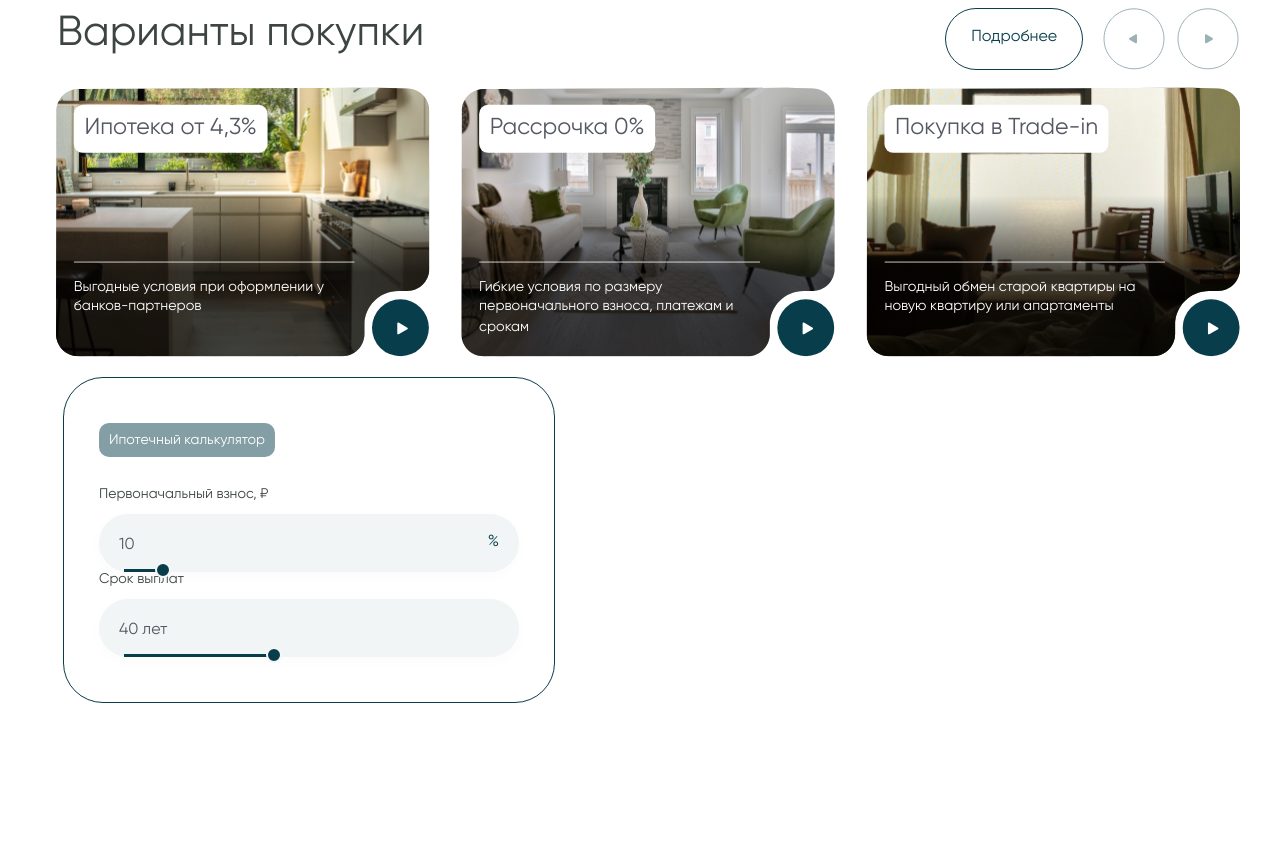
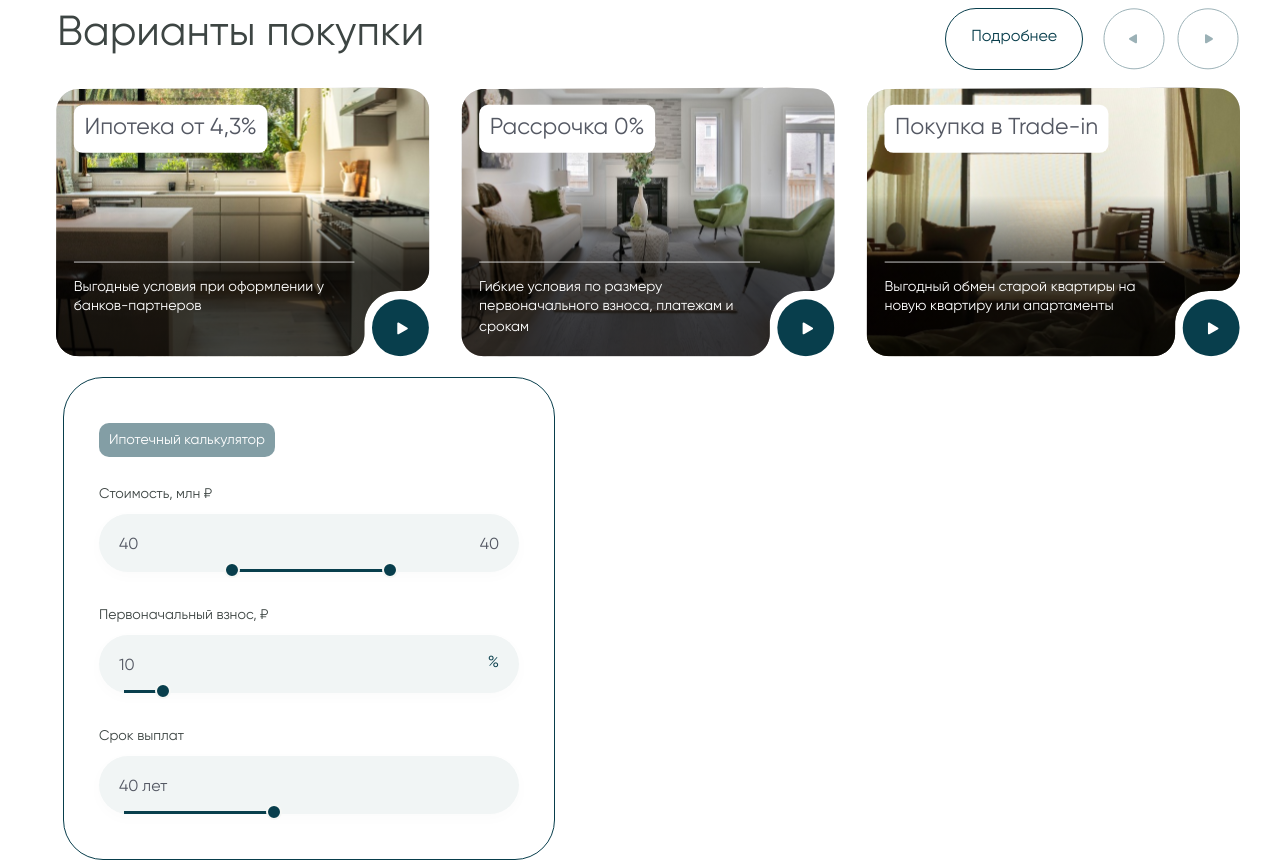
Before and after one commit to fedor11235/involta, a Nuxt app: page / in a window 1280 px wide. Before the commit the page ends 816 px from the top, so only its background shows below. Built offline with nearby package versions, Linux system fonts and the light colour scheme.

Commit message:
add double slider

```diff
--- a/components/InputDouble.vue
+++ b/components/InputDouble.vue
@@ -1,19 +1,117 @@
 <template>
-  <div class="input-double">
-    <div class="calculator__title">Ипотечный калькулятор</div>
+  <div class="input-single">
+    <div class="input-single__title">{{ title }}</div>
+    <div class="input-single__view">
+      <div class="input-single__view_value">{{ modelValue }}</div>
+      <div class="input-single__view_value">{{ modelValue }}</div>
+      <div class="input-single__view_substrate"></div>
+      <SliderControl
+        @update:modelValue="handlerModelEvent"
+        v-model="modelValueMinSlider"
+        :minValue="minValue"
+        :maxValue="maxValue"
+        isRevert
+        class="slider-min"
+      />
+      <SliderControl
+        @update:modelValue="handlerModelEvent"
+        v-model="modelValueMaxSlider"
+        :minValue="minValue"
+        :maxValue="maxValue"
+        class="slider-max"
+      />
+    </div>
   </div>
 </template>
 
 <script lang="ts" setup>
-// defineProps<{
-//   title: string;
-//   text: string;
-//   img: string;
-// }>();
+import { ref, toRef } from 'vue'
+
+const props = defineProps<{
+  title: string;
+  modelValue: number;
+  maxValue :number;
+  minValue? :number;
+  isPercent? :boolean;
+}>();
+
+const modelValueMinSlider = toRef(props.modelValue)
+const modelValueMaxSlider = toRef(props.modelValue)
+
+const emit = defineEmits<{
+  (e: "update:modelValue", value: number): void;
+}>();
+
+const percent = ref()
+
+function handlerModelEvent(percentValue:number) {
+  emit("update:modelValue", percentValue)
+  percent.value = percentValue
+}
 </script>
 
 <style lang="scss" scoped>
-.input-double {
-  background: white;
+.input-single {
+  &__title {
+    color: #3D4543;
+    font-family: GilroyRegular;
+    font-size: 14px;
+    font-weight: 500;
+    line-height: 100%;
+    margin-bottom: 13px;
+    pointer-events: none;
+    user-select: none;
+  }
+  &__view {
+    position: relative;
+    border-radius: 100px;
+    background-color: #F1F5F5;
+    box-shadow: 0px 4px 15px 0px rgba(0, 0, 0, 0.02);
+    box-sizing: border-box;
+    display: flex;
+    width: 100%;
+    height: 58px;
+    padding: 20px 20px 22px 20px;
+    justify-content: space-between;
+    &_value {
+      color: #545863;
+      font-family: GilroyRegular;
+      font-size: 16px;
+      font-weight: 500;
+      line-height: 140%;
+      pointer-events: none;
+      user-select: none;
+    }
+    &_percent {
+      color: #083E4C;
+      font-family: GilroyRegular;
+      font-size: 16px;
+      font-weight: 500;
+      line-height: 100%;
+      pointer-events: none;
+      user-select: none;
+    }
+    &_substrate {
+      position: absolute;
+      bottom: 0;
+      width: 16px;
+      left: 50%;
+      translate: -50% 0%;
+      height: 3px;
+      background-color: #083E4C;
+    }
+    .slider-min {
+      position: absolute;
+      left: 25px;
+      right: calc(50% + 8px);
+      bottom: 0;
+    }
+    .slider-max {
+      position: absolute;
+      left: calc(50% + 8px);
+      right: 25px;
+      bottom: 0;
+    }
+  }
 }
 </style>
--- a/components/InputSingle.vue
+++ b/components/InputSingle.vue
@@ -4,7 +4,13 @@
     <div class="input-single__view">
       <div class="input-single__view_value">{{ modelValue }} {{ textValue }}</div>
       <div v-if="isPercent" class="input-single__view_percent">{{ percent }}%</div>
-      <SliderControl @update:modelValue="handlerModelEvent" v-model="modelValueSlider" :minValue="minValue" :maxValue="maxValue"/>
+      <SliderControl
+        @update:modelValue="handlerModelEvent"
+        v-model="modelValueSlider"
+        :minValue="minValue"
+        :maxValue="maxValue"
+        class="slider"
+      />
     </div>
   </div>
 </template>
@@ -76,25 +82,11 @@ function handlerModelEvent(percentValue:number) {
       pointer-events: none;
       user-select: none;
     }
-    .input {
+    .slider {
       position: absolute;
       bottom: 0;
       left: 25px;
       right: 25px;
-      &_range {
-        height: 3px;
-        background-color: #083E4C;
-      }
-      &_thumb {
-        position: absolute;
-        bottom: -6px;
-        width: 12px;
-        height: 12px;
-        border-radius: 40px;
-        border: 2px solid #F5F7F5;
-        background-color: #083E4C;
-        cursor: pointer;
-      }
     }
   }
 }
--- a/components/MortgageCalculator.vue
+++ b/components/MortgageCalculator.vue
@@ -1,14 +1,18 @@
 <template>
   <div class="calculator">
     <div class="calculator__title">Ипотечный калькулятор</div>
-    <InputSingle v-model="initialFee" isPercent :maxValue="100" title="Первоначальный взнос, ₽" />
-    <InputSingle v-model="PaymentDeadline" textValue="лет" :maxValue="100" title="Срок выплат" />
+    <div class="calculator__control">
+      <InputDouble v-model="maximumCost" isPercent :maxValue="100" title="Стоимость, млн ₽" />
+      <InputSingle v-model="initialFee" isPercent :maxValue="100" title="Первоначальный взнос, ₽" />
+      <InputSingle v-model="PaymentDeadline" textValue="лет" :maxValue="100" title="Срок выплат" />
+    </div>
   </div>
 </template>
 
 <script lang="ts" setup>
 import { ref, onMounted } from 'vue'
 
+const maximumCost = ref(40)
 const initialFee = ref(10)
 const PaymentDeadline = ref(40)
 
@@ -25,8 +29,6 @@ onMounted(() => {
   border-radius: 40px;
   border: 1px solid #083E4C;
   width: 420px;
-  // height: 519px;
-
   margin-left: 55px;
   &__title {
     display: inline-block;
@@ -41,5 +43,10 @@ onMounted(() => {
     line-height: 100%;
     margin-bottom: 30px;
   }
+  &__control {
+    display: flex;
+    flex-direction: column;
+    row-gap: 36px;
+  }
 }
 </style>
--- a/components/SliderControl.vue
+++ b/components/SliderControl.vue
@@ -1,24 +1,26 @@
 <template>
   <div
-    @pointerdown="handlerPointerdown"
+    @pointerdown.prevent="handlerPointerdown"
     class="slider"
     ref="slider"
   >
-    <div class="slider_range" :style="{width: `${percent}%`}"></div>
+    <div class="slider_range" :style="rangeStyle"></div>
     <div
-      :style="{left: `calc(${percent}% - 6px)`}"
-      class="slider_thumb">
+      :style="thumbStyle"
+      class="slider_thumb"
+    >
     </div>
   </div>
 </template>
 
 <script lang="ts" setup>
-import { ref } from 'vue'
+import { ref, computed } from 'vue'
 
 const props = defineProps<{
   modelValue: number;
   maxValue :number;
   minValue? :number;
+  isRevert? :boolean;
 }>();
 
 const emit = defineEmits<{
@@ -37,6 +39,29 @@ const percent = ref(
   props.modelValue / (props.maxValue / rangeAll)
 )
 
+const rangeStyle = computed(() => {
+  if(props.isRevert) {
+    return {
+      marginLeft: `${rangeAll - percent.value}%`,
+      width: `${percent.value}%`
+    }
+  }
+  return {
+    width: `${percent.value}%`
+  }
+})
+
+const thumbStyle = computed(() => {
+  if(props.isRevert) {
+    return {
+      left: `calc(${rangeAll - percent.value}% - 6px)`
+    }
+  }
+  return {
+    left: `calc(${percent.value}% - 6px)`
+  }
+})
+
 function handlerPointerdown() {
   document.addEventListener('pointermove', handlerPointermove)
   document.addEventListener('pointerup', handlerPointerup)
@@ -51,7 +76,10 @@ function handlerPointermove(e:any) {
   if(!slider.value) return
   const width = slider.value.getBoundingClientRect().width
   const offsetX = e.pageX - slider.value.getBoundingClientRect().left
-  const percentCalc = Math.trunc(offsetX / (width / rangeAll))
+  let percentCalc = Math.trunc(offsetX / (width / rangeAll))
+  if(props.isRevert) {
+    percentCalc = rangeAll - percentCalc
+  }
   if(percentCalc > 100) {
     percent.value = 100
     return
@@ -59,18 +87,14 @@ function handlerPointermove(e:any) {
     percent.value = 0
     return
   }
-  percent.value = Math.trunc(offsetX / (width / rangeAll))
-  const value = Math.trunc(props.maxValue / rangeAll * percent.value)
+  percent.value = percentCalc
+  const value = Math.trunc(props.maxValue / rangeAll * percentCalc)
   emit("update:modelValue", value)
 }
 </script>
 
 <style lang="scss" scoped>
 .slider {
-  position: absolute;
-  bottom: 0;
-  left: 25px;
-  right: 25px;
   &_range {
     height: 3px;
     background-color: #083E4C;
```
